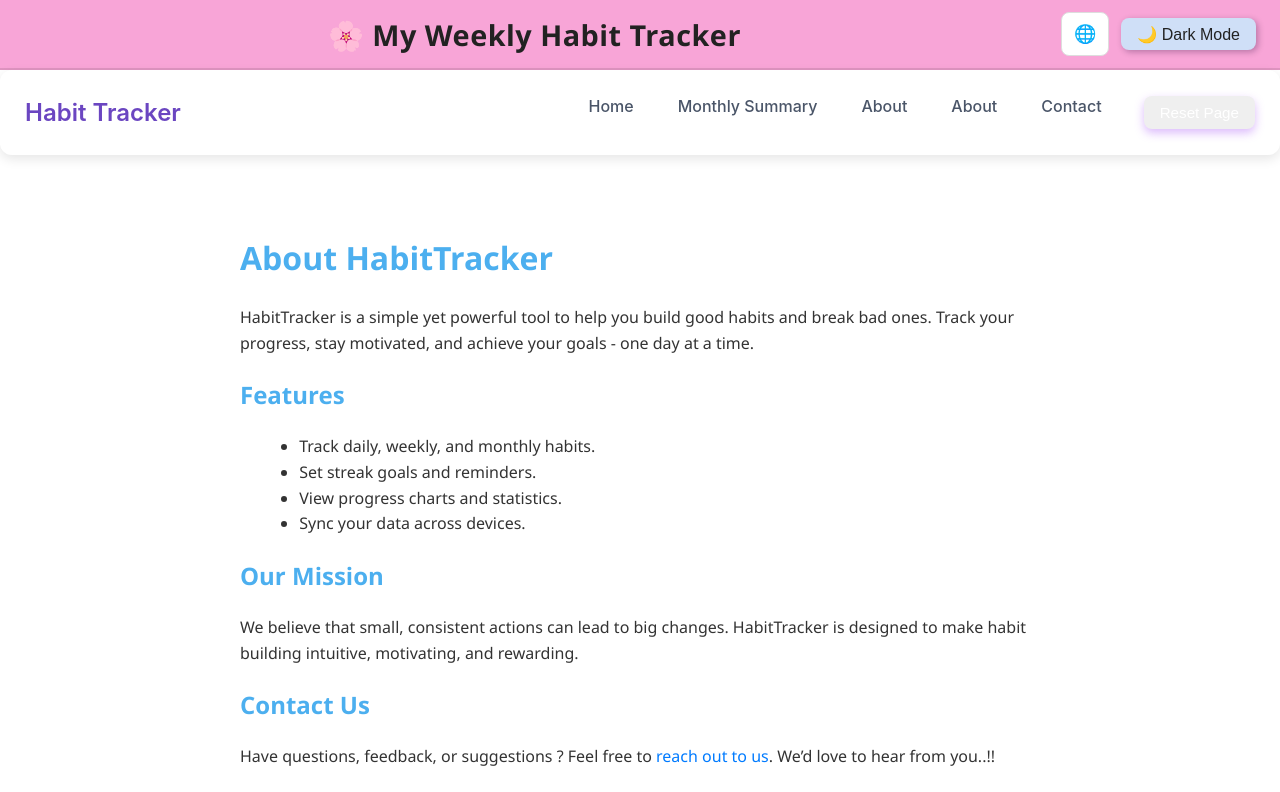
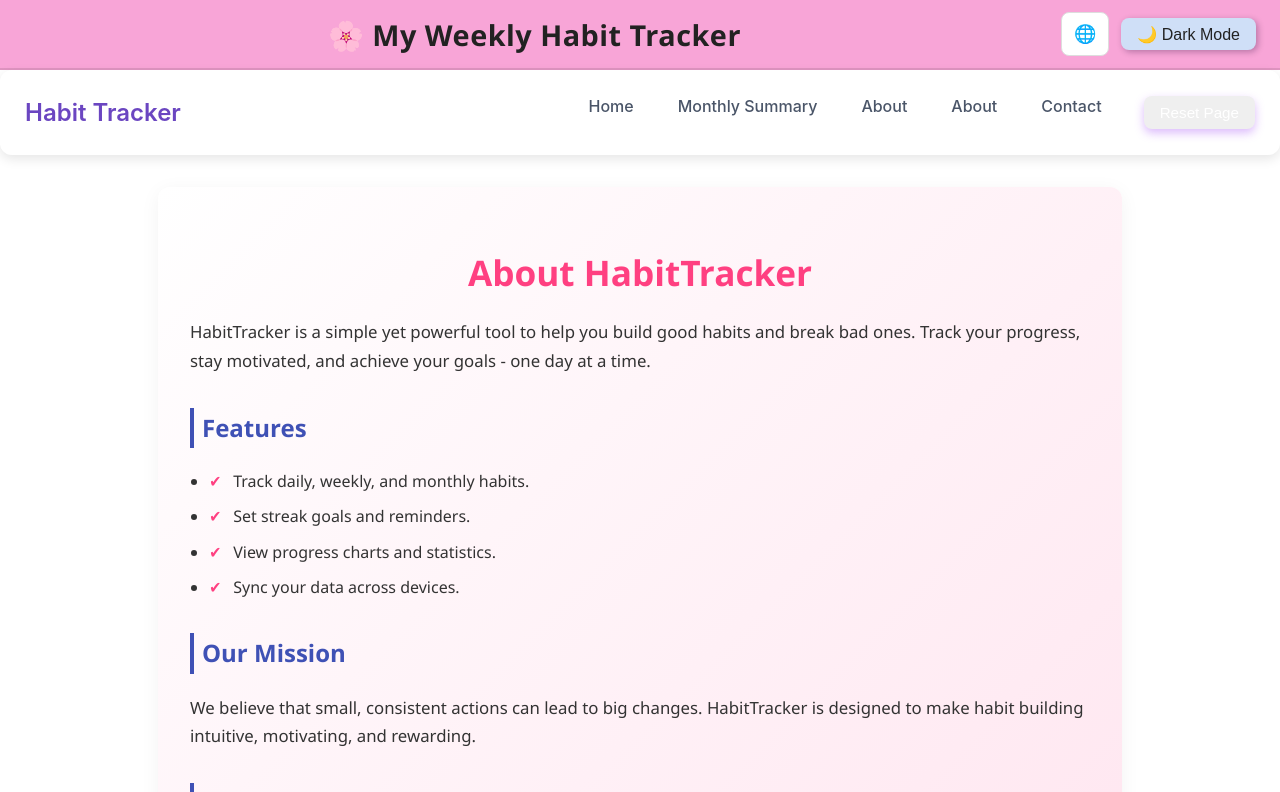
Before and after one commit to shwetap3000/my-habit-tracker, a React (Create React App) app: page /About in a window 1280 px wide. Shown: the top 792 px of the page. Built offline with nearby package versions, Linux system fonts and the light colour scheme.

Commit message:
FIXED ABOUT PAGE

```diff
--- a/src/components/About.css
+++ b/src/components/About.css
@@ -1,25 +1,72 @@
 .about-container {
-  max-width: 800px;
+  max-width: 900px;
   margin: 2rem auto;
-  padding: 1.5rem;
-  line-height: 1.6;
-  color: var(--text-color, #333);
+  padding: 2rem;
+  background: linear-gradient(135deg, #fff, #ffe6f0);
+  border-radius: 12px;
+  box-shadow: 0 4px 20px rgba(0, 0, 0, 0.05);
+  font-family: 'Segoe UI', Tahoma, sans-serif;
+  line-height: 1.7;
+  color: #333;
+  animation: fadeIn 0.8s ease-in-out;
 }
 
-.about-container h1,
+.about-container h1 {
+  color: #ff4081;
+  font-size: 2.2rem;
+  margin-bottom: 1rem;
+  text-align: center;
+  font-weight: bold;
+}
+
 .about-container h2 {
-  color: var(--primary-color, #4cafef);
+  color: #3f51b5;
+  margin-top: 2rem;
+  font-size: 1.5rem;
+  border-left: 4px solid #3f51b5;
+  padding-left: 0.5rem;
+}
+
+.about-container p {
+  font-size: 1.05rem;
+  margin-top: 0.5rem;
 }
 
 .about-container ul {
-  margin-left: 1.2rem;
+  margin: 1rem 0;
+  padding-left: 1.2rem;
+}
+
+.about-container li {
+  margin-bottom: 0.5rem;
+  position: relative;
+  padding-left: 1.5rem;
+}
+
+.about-container li::before {
+  content: "✔";
+  position: absolute;
+  left: 0;
+  color: #ff4081;
 }
 
 .about-container a {
-  color: var(--link-color, #007bff);
+  color: #ff4081;
   text-decoration: none;
+  font-weight: bold;
 }
 
 .about-container a:hover {
   text-decoration: underline;
 }
+
+@keyframes fadeIn {
+  from {
+    opacity: 0;
+    transform: translateY(20px);
+  }
+  to {
+    opacity: 1;
+    transform: translateY(0);
+  }
+}
```
